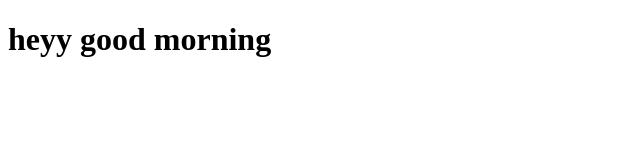
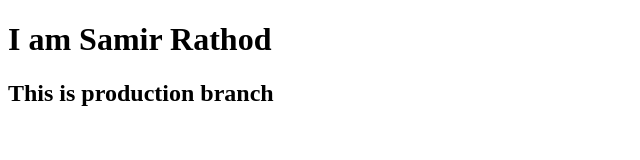
Before and after one commit to sameerrathod92/Samir_75_ESE2025, a plain HTML site: page index.html in a window 1280 px wide. Shown: the whole page, without its empty margins (0-640 px from the left). Drawn offline with Linux system fonts and the light colour scheme.

Commit message:
first commit

```diff
--- a/index.html
+++ b/index.html
@@ -6,6 +6,7 @@
     <title>Document</title>
 </head>
 <body>
-    <h1>heyy good morning </h1>
+    <h1>I am Samir Rathod</h1>
+    <h2>This is production branch</h2>
 </body>
 </html>
```
